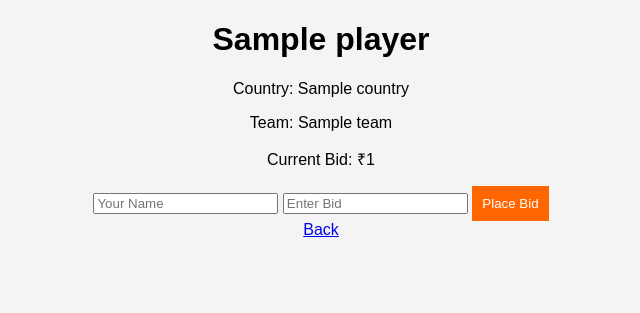
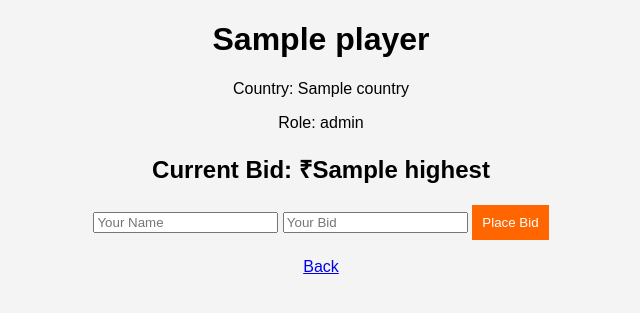
Before and after one commit to Snigdha4413/ipldb, a Flask app: template templates/player.html in a window 1280 px wide. Shown: the top 313 px of the page, without its empty margins (319-959 px from the left). Run offline with Flask 3, Linux system fonts and the light colour scheme; the template is opened without the code that fills it: most values are stand-ins (such as "Sample title", 1, 10 or a date in 2020).

Commit message:
Update player.html to include player role and highest bid

```diff
--- a/templates/player.html
+++ b/templates/player.html
@@ -2,7 +2,7 @@
 <html>
 
 <head>
-<title>Bid Player</title>
+<title>{{player.name}}</title>
 <link rel="stylesheet" href="/static/style.css">
 </head>
 
@@ -11,8 +11,9 @@
 <h1>{{player.name}}</h1>
 
 <p>Country: {{player.country}}</p>
-<p>Team: {{player.team}}</p>
-<p>Current Bid: ₹{{player.current_bid}}</p>
+<p>Role: {{player.role}}</p>
+
+<h2>Current Bid: ₹{{highest}}</h2>
 
 <form action="/bid" method="POST">
 
@@ -20,14 +21,15 @@
 
 <input type="text" name="bidder" placeholder="Your Name" required>
 
-<input type="number" name="bid_amount" placeholder="Enter Bid" required>
+<input type="number" name="bid_amount" placeholder="Your Bid" required>
 
 <button type="submit">Place Bid</button>
 
 </form>
 
+<br>
+
 <a href="/">Back</a>
 
 </body>
-
 </html>
```
